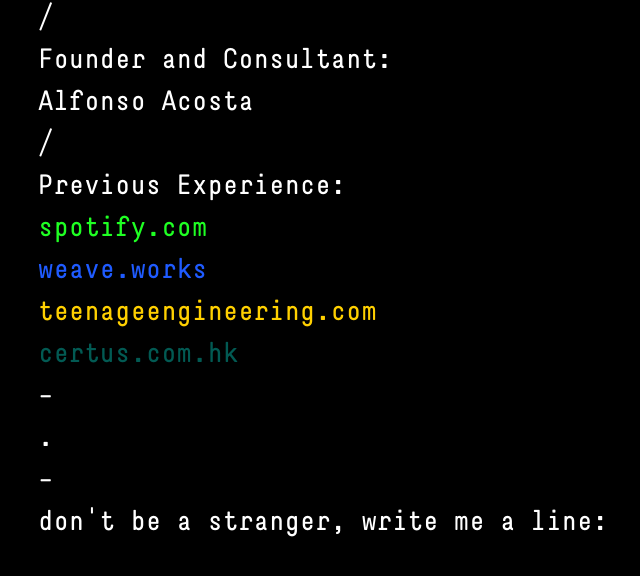
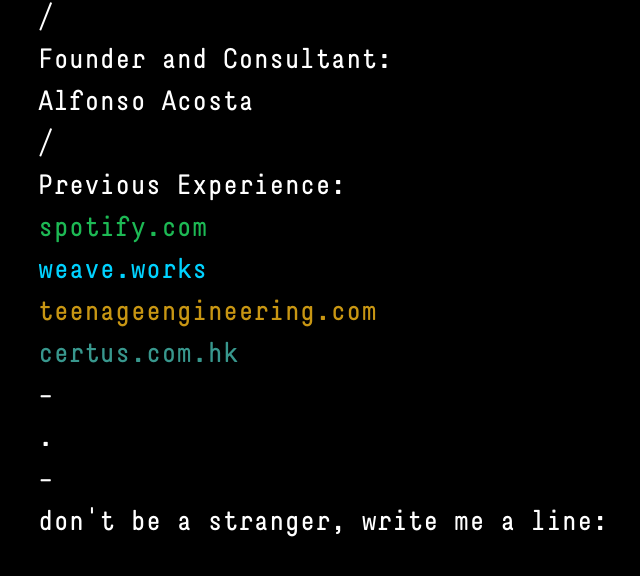
Before and after one commit to 2opremio/ssweb, a website built with webpack: page src/index.html.ejs in a window 1280 px wide. Shown: the part 200-776 px from the top of the page, without its empty margins (4-644 px from the left). Built offline with nearby package versions, Linux system fonts and the light colour scheme.

Commit message:
Update brand colors

```diff
--- a/src/main.css
+++ b/src/main.css
@@ -159,7 +159,7 @@
  * Client-specific colors
  * ====================================================== */
 
-.color--spotify { color: #1fff23; }
-.color--weaveworks { color: #1f5bff; }
-.color--teenageengineering { color: rgb(255, 208, 0); }
-.color--certus { color: rgb(2, 90, 83); }
+.color--spotify { color: #1db954; }
+.color--weaveworks { color: #00D2FF; }
+.color--teenageengineering { color: rgb(200, 150, 19); }
+.color--certus { color: #38978D; }
```
